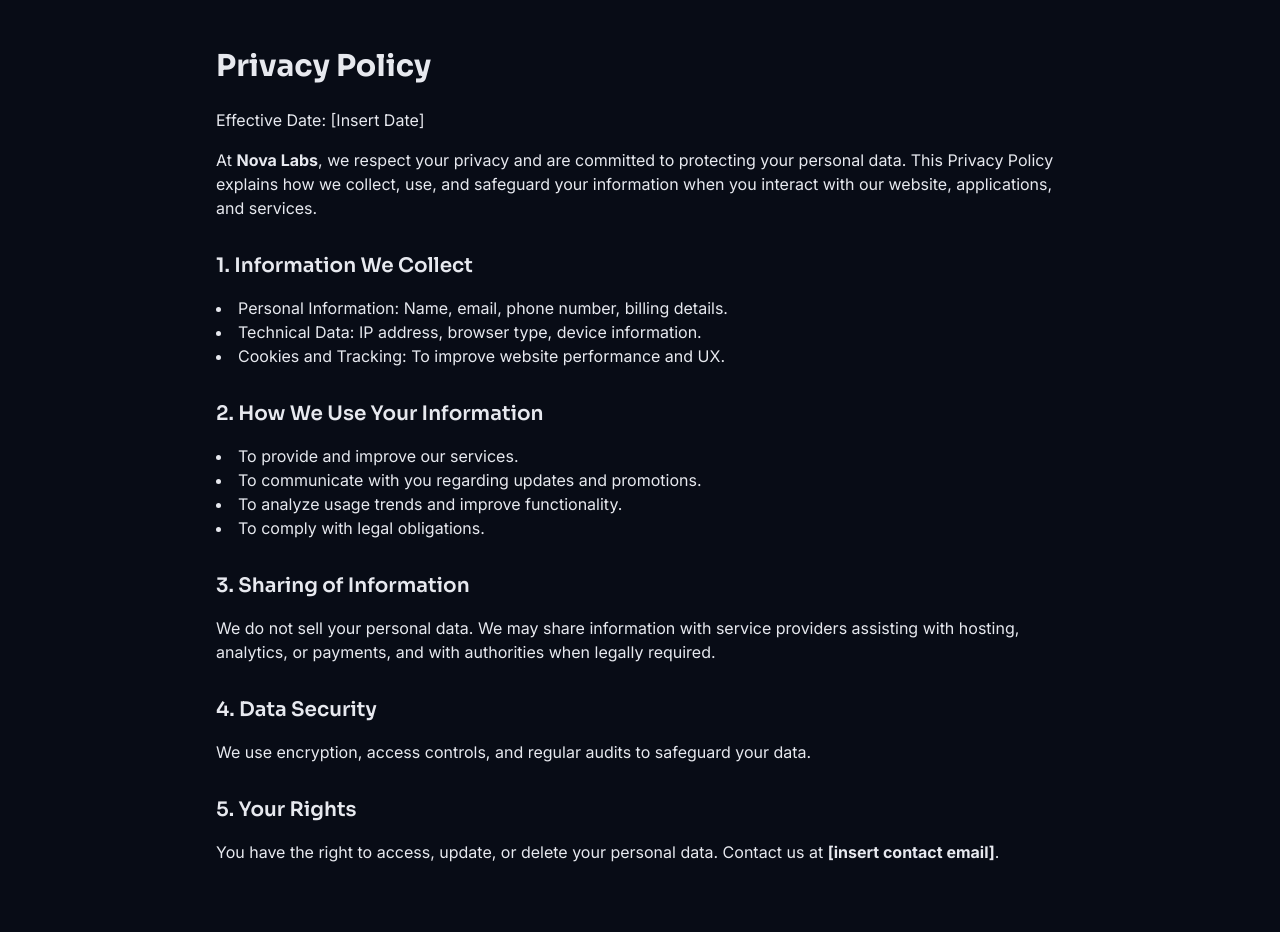
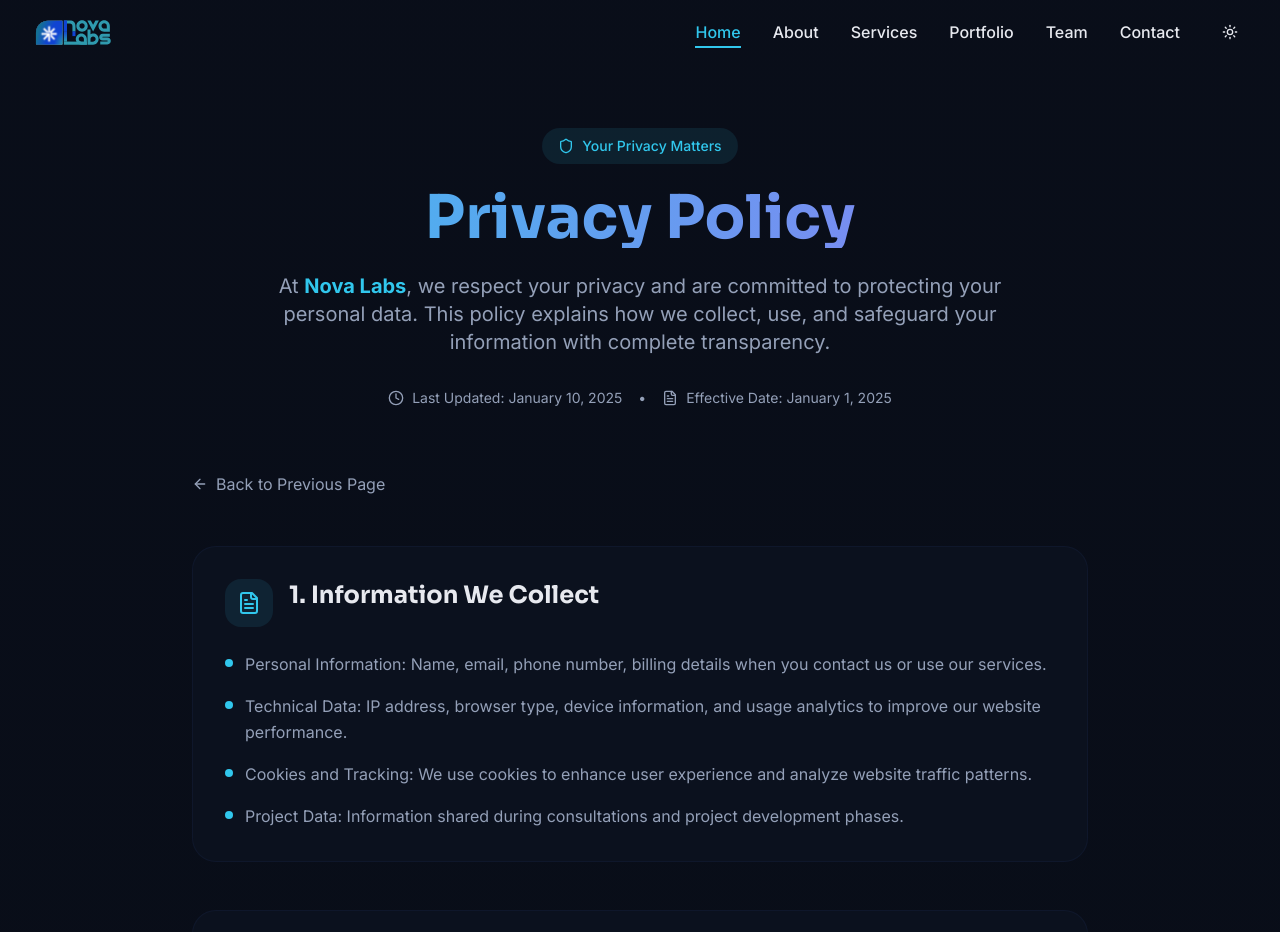
Before and after one commit to HacktivistTD/Nova-Lab, a React (Vite) app: page /privacy-policy in a window 1280 px wide. Shown: the top 932 px of the page. Built offline with nearby package versions, Linux system fonts and the light colour scheme.

Commit message:
revamp Privacy Policy page with enhanced layout, detailed sections, and improved user navigation

```diff
--- a/src/pages/PrivacyPolicy.tsx
+++ b/src/pages/PrivacyPolicy.tsx
@@ -1,52 +1,243 @@
 import React from "react";
+import { motion } from 'framer-motion';
+import { Shield, Eye, Lock, Users, FileText, Clock, Mail, ArrowLeft } from 'lucide-react';
+import { Layout } from "@/layout/Layout";
 
-const PrivacyPolicy: React.FC = () => {
+const PrivacyPolicy = () => {
+  const sections = [
+    {
+      icon: FileText,
+      title: "Information We Collect",
+      content: [
+        "Personal Information: Name, email, phone number, billing details when you contact us or use our services.",
+        "Technical Data: IP address, browser type, device information, and usage analytics to improve our website performance.",
+        "Cookies and Tracking: We use cookies to enhance user experience and analyze website traffic patterns.",
+        "Project Data: Information shared during consultations and project development phases."
+      ]
+    },
+    {
+      icon: Eye,
+      title: "How We Use Your Information",
+      content: [
+        "To provide and improve our software engineering services and customer support.",
+        "To communicate with you regarding project updates, service announcements, and promotional offers.",
+        "To analyze usage trends and improve website functionality and user experience.",
+        "To comply with legal obligations and protect our legitimate business interests.",
+        "To process payments and manage billing for our services."
+      ]
+    },
+    {
+      icon: Users,
+      title: "Sharing of Information",
+      content: [
+        "We do not sell, rent, or trade your personal data to third parties for marketing purposes.",
+        "We may share information with trusted service providers who assist with hosting, analytics, payment processing, and customer support.",
+        "Information may be disclosed to authorities when legally required or to protect our rights and safety.",
+        "In case of business transfers, your information may be transferred as part of the business assets."
+      ]
+    },
+    {
+      icon: Lock,
+      title: "Data Security & Protection",
+      content: [
+        "We implement industry-standard encryption protocols to protect data in transit and at rest.",
+        "Access controls ensure only authorized personnel can access your personal information.",
+        "Regular security audits and vulnerability assessments are conducted to maintain system integrity.",
+        "We maintain backup systems and disaster recovery procedures to prevent data loss."
+      ]
+    },
+    {
+      icon: Shield,
+      title: "Your Rights & Choices",
+      content: [
+        "Access: You have the right to request access to the personal data we hold about you.",
+        "Correction: You may request corrections to inaccurate or incomplete personal information.",
+        "Deletion: You can request deletion of your personal data, subject to legal and business requirements.",
+        "Portability: You may request your data in a structured, machine-readable format.",
+        "Opt-out: You can unsubscribe from marketing communications at any time."
+      ]
+    },
+    {
+      icon: Clock,
+      title: "Data Retention",
+      content: [
+        "We retain personal information only as long as necessary for the purposes outlined in this policy.",
+        "Project-related data is typically retained for 7 years after project completion for legal and business purposes.",
+        "Marketing data is retained until you opt out or request deletion.",
+        "Technical logs and analytics data are automatically purged after 24 months."
+      ]
+    }
+  ];
+
   return (
-    <div className="max-w-4xl mx-auto px-6 py-12">
-      <h1 className="text-3xl font-bold mb-6">Privacy Policy</h1>
-      <p className="mb-4">Effective Date: [Insert Date]</p>
+    <Layout>
+      <div className="min-h-screen bg-gradient-to-b from-muted/20 to-background">
+        {/* Hero Section */}
+        <section className="pt-32 pb-16 px-4 sm:px-6 lg:px-8">
+          <div className="container-width">
+            <motion.div
+              initial={{ opacity: 0, y: 30 }}
+              animate={{ opacity: 1, y: 0 }}
+              transition={{ duration: 0.8 }}
+              className="text-center"
+            >
+              <div className="inline-flex items-center space-x-2 bg-primary/10 text-primary px-4 py-2 rounded-full text-sm font-medium mb-6">
+                <Shield className="w-4 h-4" />
+                <span>Your Privacy Matters</span>
+              </div>
 
-      <p className="mb-6">
-        At <strong>Nova Labs</strong>, we respect your privacy and are committed
-        to protecting your personal data. This Privacy Policy explains how we
-        collect, use, and safeguard your information when you interact with our
-        website, applications, and services.
-      </p>
+              <h1 className="text-4xl md:text-6xl font-bold mb-6 bg-gradient-to-r from-primary to-accent bg-clip-text text-transparent">
+                Privacy Policy
+              </h1>
 
-      <h2 className="text-xl font-semibold mt-8 mb-4">1. Information We Collect</h2>
-      <ul className="list-disc list-inside mb-6">
-        <li>Personal Information: Name, email, phone number, billing details.</li>
-        <li>Technical Data: IP address, browser type, device information.</li>
-        <li>Cookies and Tracking: To improve website performance and UX.</li>
-      </ul>
+              <p className="text-xl text-muted-foreground max-w-3xl mx-auto mb-8">
+                At <strong className="text-primary">Nova Labs</strong>, we respect your privacy and are committed
+                to protecting your personal data. This policy explains how we collect, use, and safeguard
+                your information with complete transparency.
+              </p>
 
-      <h2 className="text-xl font-semibold mt-8 mb-4">2. How We Use Your Information</h2>
-      <ul className="list-disc list-inside mb-6">
-        <li>To provide and improve our services.</li>
-        <li>To communicate with you regarding updates and promotions.</li>
-        <li>To analyze usage trends and improve functionality.</li>
-        <li>To comply with legal obligations.</li>
-      </ul>
+              <div className="flex flex-col sm:flex-row items-center justify-center gap-4 text-sm text-muted-foreground">
+                <div className="flex items-center space-x-2">
+                  <Clock className="w-4 h-4" />
+                  <span>Last Updated: January 10, 2025</span>
+                </div>
+                <div className="hidden sm:block">•</div>
+                <div className="flex items-center space-x-2">
+                  <FileText className="w-4 h-4" />
+                  <span>Effective Date: January 1, 2025</span>
+                </div>
+              </div>
+            </motion.div>
+          </div>
+        </section>
 
-      <h2 className="text-xl font-semibold mt-8 mb-4">3. Sharing of Information</h2>
-      <p className="mb-6">
-        We do not sell your personal data. We may share information with service
-        providers assisting with hosting, analytics, or payments, and with
-        authorities when legally required.
-      </p>
+        {/* Main Content */}
+        <section className="pb-20 px-4 sm:px-6 lg:px-8">
+          <div className="container-width max-w-4xl">
+            {/* Back Navigation */}
+            <motion.div
+              initial={{ opacity: 0, x: -20 }}
+              animate={{ opacity: 1, x: 0 }}
+              transition={{ duration: 0.6 }}
+              className="mb-12"
+            >
+              <button
+                onClick={() => window.history.back()}
+                className="inline-flex items-center space-x-2 text-muted-foreground hover:text-primary transition-colors duration-200"
+              >
+                <ArrowLeft className="w-4 h-4" />
+                <span>Back to Previous Page</span>
+              </button>
+            </motion.div>
 
-      <h2 className="text-xl font-semibold mt-8 mb-4">4. Data Security</h2>
-      <p className="mb-6">
-        We use encryption, access controls, and regular audits to safeguard your
-        data.
-      </p>
+            {/* Privacy Sections */}
+            <div className="space-y-12">
+              {sections.map((section, index) => (
+                <motion.div
+                  key={section.title}
+                  initial={{ opacity: 0, y: 30 }}
+                  whileInView={{ opacity: 1, y: 0 }}
+                  viewport={{ once: true }}
+                  transition={{ duration: 0.8, delay: index * 0.1 }}
+                  className="group"
+                >
+                  <div className="p-8 rounded-3xl bg-card hover:bg-card/80 transition-all duration-300 border border-border/50 hover:border-primary/20 card-hover">
+                    <div className="flex items-start space-x-4 mb-6">
+                      <div className="flex-shrink-0 w-12 h-12 bg-primary/10 rounded-2xl flex items-center justify-center group-hover:bg-primary/20 transition-colors duration-300">
+                        <section.icon className="w-6 h-6 text-primary" />
+                      </div>
+                      <h2 className="text-2xl font-bold group-hover:text-primary transition-colors duration-300">
+                        {index + 1}. {section.title}
+                      </h2>
+                    </div>
 
-      <h2 className="text-xl font-semibold mt-8 mb-4">5. Your Rights</h2>
-      <p>
-        You have the right to access, update, or delete your personal data.
-        Contact us at <strong>[insert contact email]</strong>.
-      </p>
-    </div>
+                    <ul className="space-y-4">
+                      {section.content.map((item, itemIndex) => (
+                        <li key={itemIndex} className="flex items-start space-x-3">
+                          <div className="flex-shrink-0 w-2 h-2 bg-primary rounded-full mt-2" />
+                          <span className="text-muted-foreground leading-relaxed">{item}</span>
+                        </li>
+                      ))}
+                    </ul>
+                  </div>
+                </motion.div>
+              ))}
+            </div>
+
+            {/* Contact Section */}
+            <motion.div
+              initial={{ opacity: 0, y: 30 }}
+              whileInView={{ opacity: 1, y: 0 }}
+              viewport={{ once: true }}
+              transition={{ duration: 0.8, delay: 0.6 }}
+              className="mt-16"
+            >
+              <div className="p-8 rounded-3xl bg-gradient-to-r from-primary/10 to-accent/10 border border-primary/20 text-center">
+                <div className="w-16 h-16 bg-primary/20 rounded-2xl flex items-center justify-center mx-auto mb-6">
+                  <Mail className="w-8 h-8 text-primary" />
+                </div>
+
+                <h3 className="text-2xl font-bold mb-4">Questions About Your Privacy?</h3>
+
+                <p className="text-muted-foreground mb-6 max-w-2xl mx-auto">
+                  If you have any questions about this Privacy Policy, your data rights, or how we handle your information,
+                  please don't hesitate to contact our privacy team.
+                </p>
+
+                <div className="flex flex-col sm:flex-row items-center justify-center gap-4">
+                  <a
+                    href="mailto:privacy@novalabs.dev"
+                    className="btn-primary inline-flex items-center"
+                  >
+                    <Mail className="w-5 h-5 mr-2" />
+                    privacy@novalabs.dev
+                  </a>
+
+                  <a
+                    href="#contact"
+                    onClick={(e) => {
+                      e.preventDefault();
+                      window.location.href = '/#contact';
+                    }}
+                    className="btn-outline inline-flex items-center"
+                  >
+                    Contact Form
+                  </a>
+                </div>
+              </div>
+            </motion.div>
+
+            {/* Additional Legal Info */}
+            <motion.div
+              initial={{ opacity: 0, y: 30 }}
+              whileInView={{ opacity: 1, y: 0 }}
+              viewport={{ once: true }}
+              transition={{ duration: 0.8, delay: 0.7 }}
+              className="mt-12 p-6 rounded-2xl bg-muted/50 border border-border/50"
+            >
+              <h4 className="font-semibold mb-3">Changes to This Policy</h4>
+              <p className="text-sm text-muted-foreground mb-4">
+                We may update this Privacy Policy from time to time to reflect changes in our practices,
+                technology, legal requirements, or other factors. We will notify you of any material changes
+                by posting the new Privacy Policy on our website and updating the "Last Updated" date.
+              </p>
+
+              <div className="flex flex-wrap gap-4 text-sm">
+                <a href="/terms-of-service" className="text-primary hover:text-primary/80 transition-colors">
+                  Terms of Service
+                </a>
+                <a href="/cookie-policy" className="text-primary hover:text-primary/80 transition-colors">
+                  Cookie Policy
+                </a>
+                <a href="/#contact" className="text-primary hover:text-primary/80 transition-colors">
+                  Contact Us
+                </a>
+              </div>
+            </motion.div>
+          </div>
+        </section>
+      </div>
+    </Layout>
   );
 };
 
```
